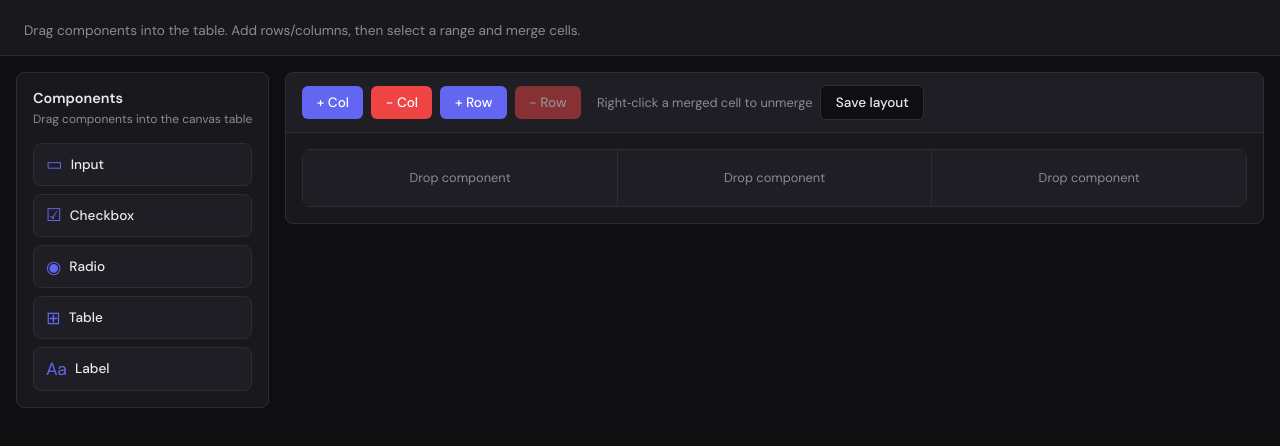
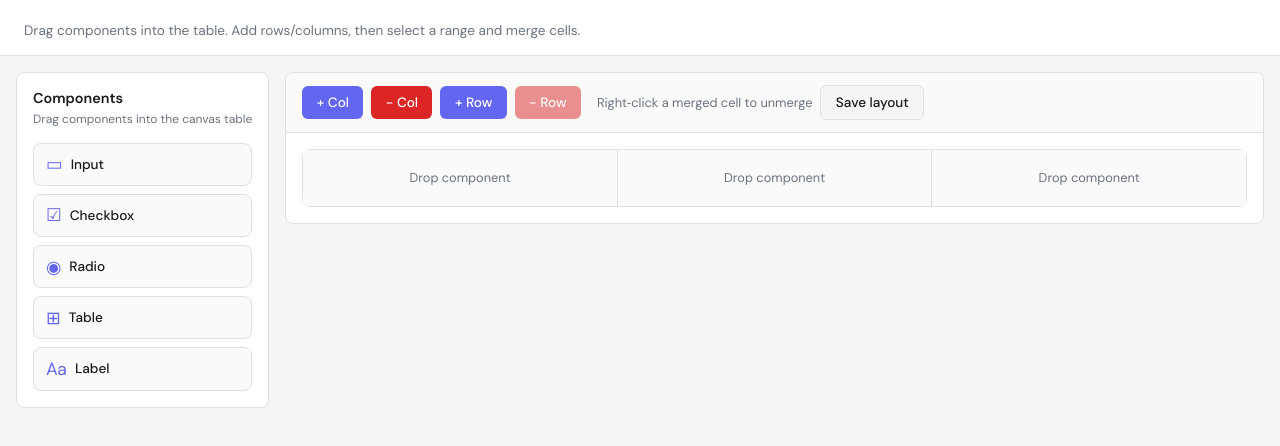
Before and after one commit to brunoalvesdasilvabr/form-builder-app, an Angular app: page / in a window 1280 px wide. Shown: the top 446 px of the page. Built offline with nearby package versions, Linux system fonts and the light colour scheme.

Commit message:
light theme

```diff
--- a/src/styles.scss
+++ b/src/styles.scss
@@ -5,17 +5,17 @@
 }
 
 :root {
-  --bg-main: #0f0f12;
-  --bg-panel: #18181d;
-  --bg-cell: #1e1e24;
-  --bg-cell-hover: #25252d;
-  --border: #2d2d36;
-  --text: #e8e8ed;
-  --text-muted: #8b8b98;
+  --bg-main: #f5f5f7;
+  --bg-panel: #ffffff;
+  --bg-cell: #fafafa;
+  --bg-cell-hover: #f0f0f2;
+  --border: #e0e0e4;
+  --text: #1a1a1e;
+  --text-muted: #6b7280;
   --accent: #6366f1;
-  --accent-hover: #818cf8;
-  --success: #22c55e;
-  --danger: #ef4444;
+  --accent-hover: #4f46e5;
+  --success: #16a34a;
+  --danger: #dc2626;
   --radius: 8px;
   --font-sans: 'DM Sans', system-ui, sans-serif;
   --font-mono: 'JetBrains Mono', monospace;
```
